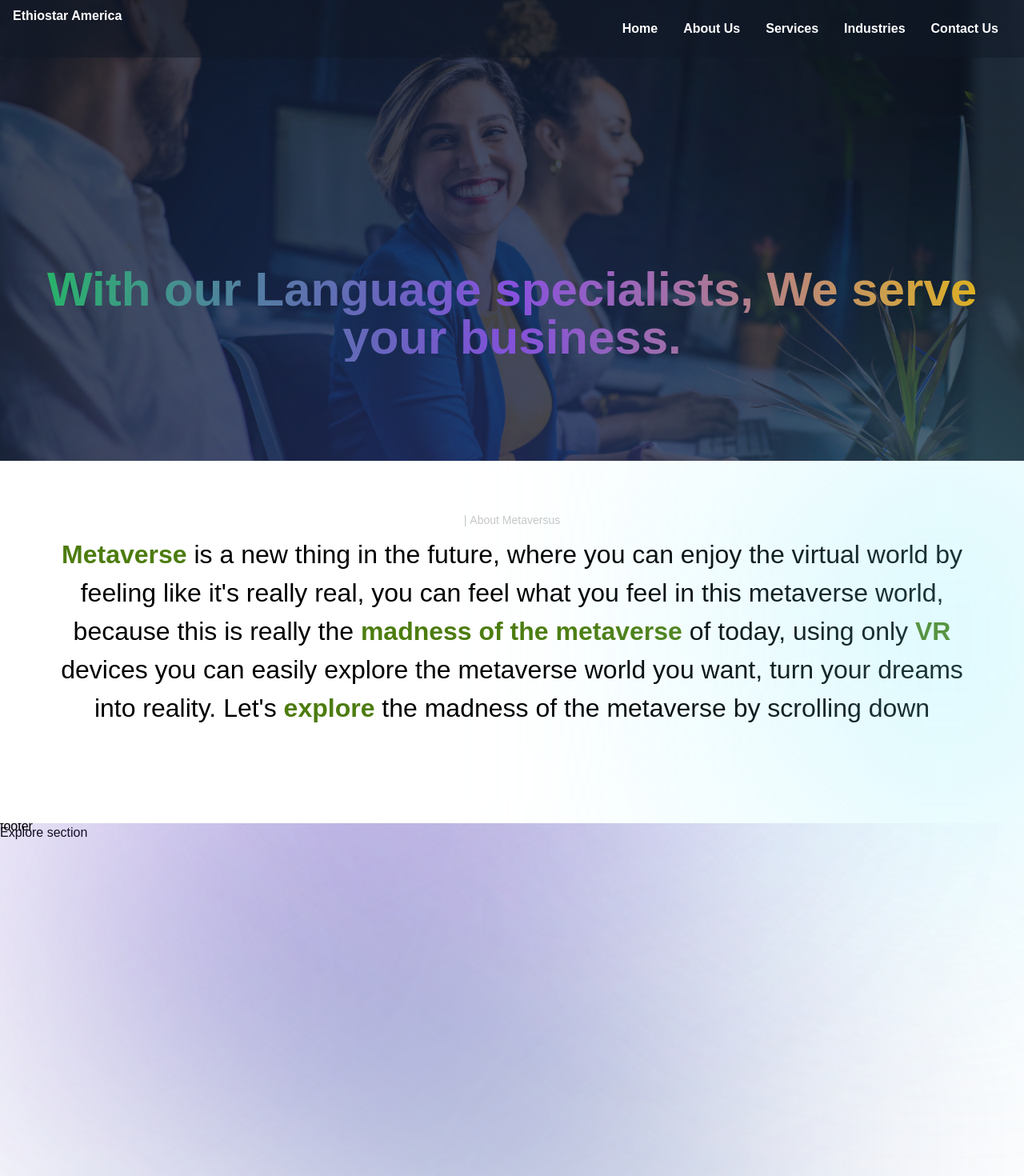
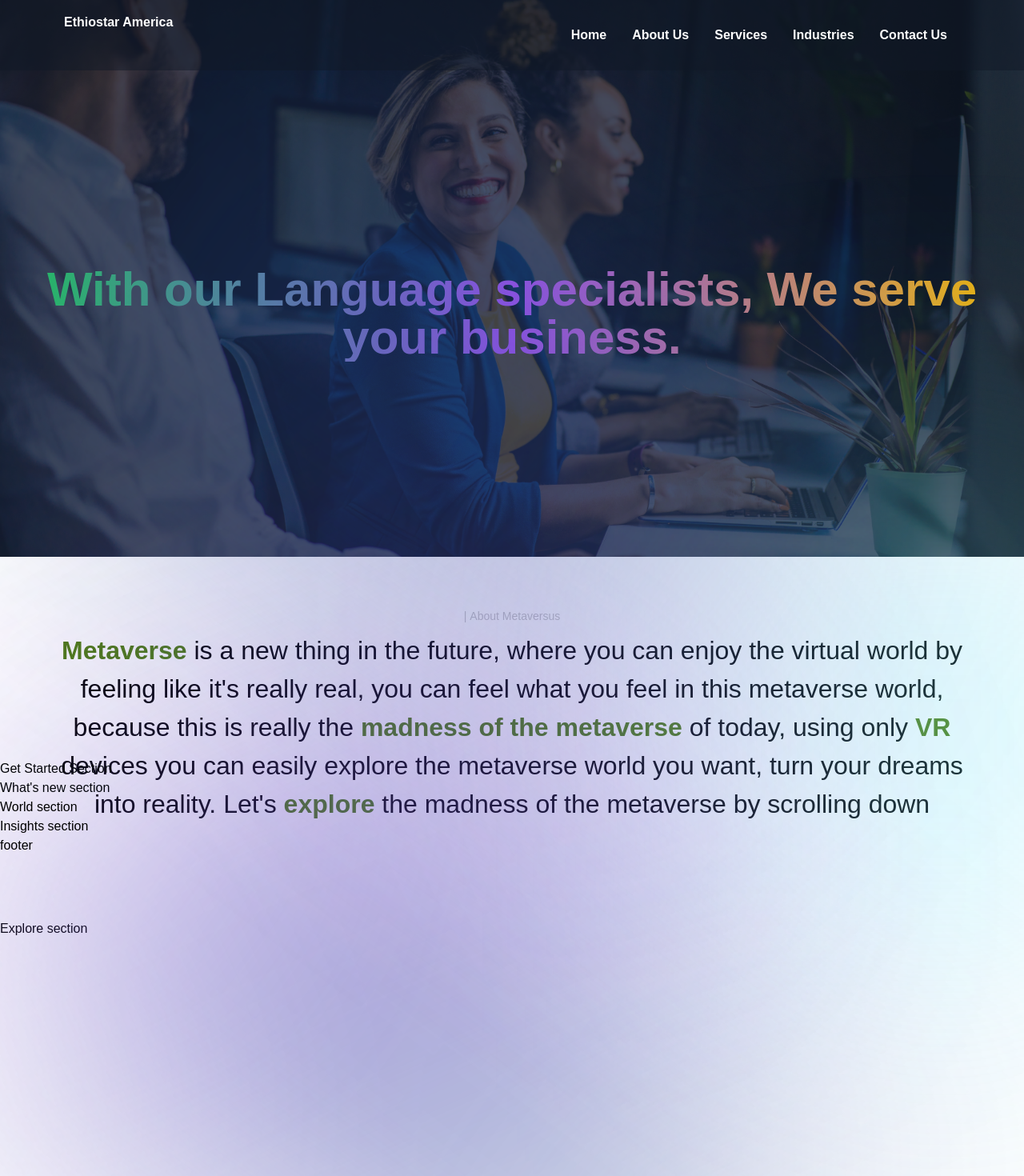
Before and after one commit to Henoker/ethiostar, a Next.js app: page / in a window 1280 px wide. Shown: the top 1470 px of the page at 80% size. Built offline with nearby package versions, Linux system fonts and the light colour scheme; a web font is replaced by a local one.

Commit message:
fixed: sticky bar issues

```diff
--- a/app/page.js
+++ b/app/page.js
@@ -5,7 +5,7 @@ const Page = () => (
   <div className='bg-white'>
     <Navbar/>
     <Hero />
-    <div className="relative top-96">
+    <div className="relative top-[480px]">
       <About />
       <div className="gradient-03 z-0 top-4" />
       <Explore />
--- a/components/Navbar.jsx
+++ b/components/Navbar.jsx
@@ -16,10 +16,9 @@ const Navbar = () => {
       variants={navVariants}
       initial="hidden"
       whileInView="show"
-      className={`${styles.xPaddings} py-8 relative`}
+      className={`${styles.xPaddings} py-2 relative sticky top-0 bg-gray-900 bg-opacity-50 z-50`}
     >
-      <div className="fixed top-0 left-0 w-full z-50">
-        <div className={`${styles.innerWidth} mx-auto flex justify-between gap-8 bg-gray-900 bg-opacity-50 hover:bg-opacity-75 text-white font-bold py-2 px-4 rounded-l`}>
+      <div className={`${styles.innerWidth} mx-auto flex justify-between gap-8 text-white font-bold py-2 px-4 rounded-l`}>
         <Link href="/">
           <h1>Ethiostar America</h1>
         </Link>
@@ -74,7 +73,6 @@ const Navbar = () => {
           </ul>
         </div>
       )}
-      </div>
     </motion.nav>
   );
 };
--- a/sections/About.jsx
+++ b/sections/About.jsx
@@ -7,7 +7,7 @@ import styles from '../styles';
 import { fadeIn, staggerContainer } from '../utils/motion';
 
 const About = () => (
-  <section className={`${styles.paddings} bg-white top-300 relative z-10`}>
+  <section className={`${styles.paddings} bg-white pt-80 z-10`}>
     <div className="gradient-02 z-0" />
     <motion.div
       variants={staggerContainer}
```
Lines whose indentation alone changed are shown as unchanged.
